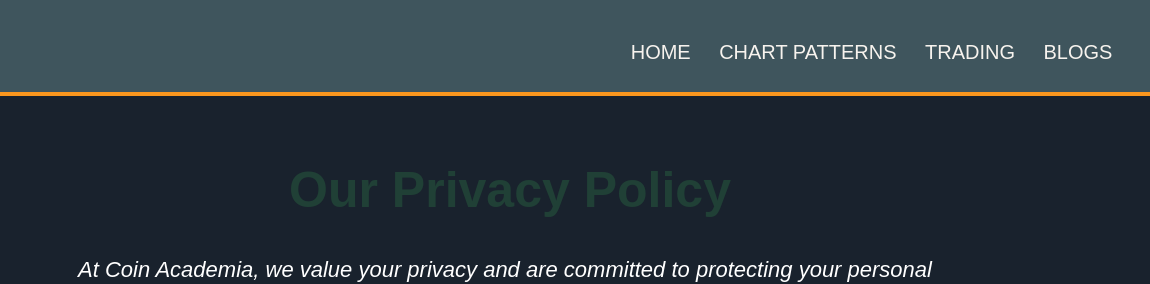
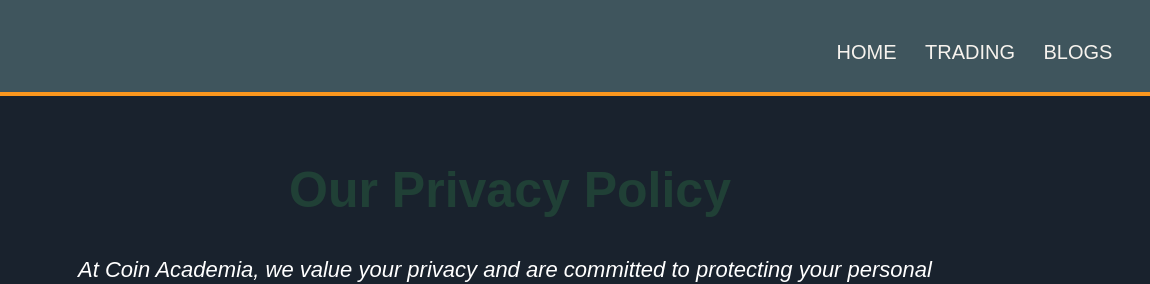
Before and after one commit to emouisaac/COINACADEMY, a website: page html/policy.html in a window 1280 px wide. Shown: the top 284 px of the page, 130-1280 px from the left. Drawn offline with Linux system fonts and the light colour scheme; no server answers; files whose address does not match are found by name.

Commit message:
code fix

```diff
--- a/html/policy.html
+++ b/html/policy.html
@@ -21,7 +21,7 @@
                 <i class="fas fa-times" onclick="hideMenu()"></i>
                 <ul>
                     <li><a href="../index.html">HOME</a></li>
-                    <li><a href="/charts/charts.html" class="protected-link">CHART PATTERNS</a></li>
+                    <!-- Login/Logout nav removed as requested -->
                     <li><a href="trading.html" class="protected-link">TRADING</a></li>
                     <li><a href="blogs.html" class="protected-link">BLOGS</a></li>
                 </ul>
```
Also changed, not shown: html/course.html (+1 -0 lines), html/feedback.html (+1 -1 lines).
